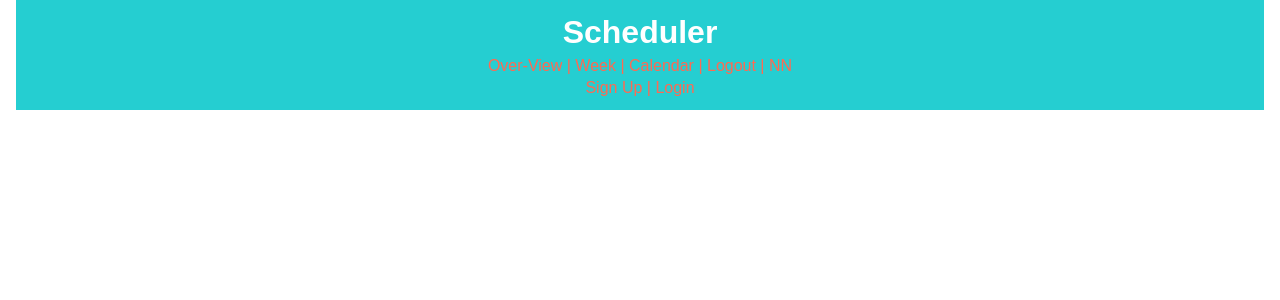
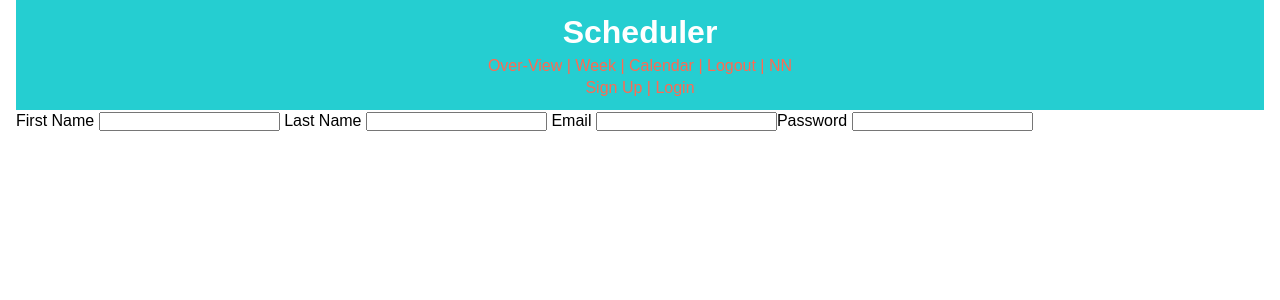
Before and after one commit to VanVDC/DC-Notebook, a React (Create React App) app: page /signup in a window 1280 px wide. Shown: the top 300 px of the page. Built offline with nearby package versions, Linux system fonts and the light colour scheme; no server answers; the HTML template or start-up script is replaced by a standard one.

Commit message:
Created teh signin and sign up form.

```diff
--- a/src/App.js
+++ b/src/App.js
@@ -4,8 +4,11 @@ import Todos from './components/projects/Todos';
 import Header from './components/layout/Header';
 import AddTodo from './components/projects/AddTodo';
 import Week from './components/pages/Week';
+import SignUp from './components/auth/SignUp';
+import SignIn from './components/auth/SignIn';
 import './App.css';
 import axios from 'axios';
+
 
 class App extends Component {
   state={
@@ -57,6 +60,8 @@ class App extends Component {
               </React.Fragment>
             )}/>
             <Route path="/week" component={Week}/>
+            <Route path="/signup" component={SignUp}/>
+            <Route path="/signin" component={SignIn}/>
 
 
           </div>
--- a/src/components/auth/SignIn.jsx
+++ b/src/components/auth/SignIn.jsx
@@ -0,0 +1,18 @@
+import React from 'react'
+
+function SignIn() {
+  return (
+    <React.Fragment>
+      <form action="signIn">
+          <label htmlFor="">Email</label> {" "}
+          <input type="text"/>{" "}
+          <label htmlFor="">Password</label>{" "}
+          <input type="text"/>
+
+      </form>
+    </React.Fragment>
+
+  )
+}
+
+export default SignIn;
--- /dev/null
+++ b/src/components/auth/SignUp.jsx
@@ -0,0 +1,23 @@
+import React from 'react'
+
+function SignUp() {
+  return (
+    <React.Fragment>
+      <form action="signUp">
+          <label htmlFor="">First Name</label> {" "}
+          <input type="text"/>{" "}
+          <label htmlFor="">Last Name</label>{" "}
+          <input type="text"/>{" "}
+          <label htmlFor="">Email</label>{" "}
+          <input type="text"/>
+          <label htmlFor="">Password</label>{" "}
+          <input type="text"/>
+
+
+      </form>
+    </React.Fragment>
+
+  )
+}
+
+export default SignUp;
--- a/src/components/layout/SignedInLink.jsx
+++ b/src/components/layout/SignedInLink.jsx
@@ -7,7 +7,7 @@ function SignedInLink() {
       <Link style={linkStyle} to= "/">Over-View</Link> | {" "}
       <Link style={linkStyle} to= "/week">Week</Link> | {" "}
       <Link style={linkStyle} to= "/calendar">Calendar</Link> | {" "}
-      <Link style={linkStyle} to= "/">Logout</Link> | {" "}
+      <Link style={linkStyle} to= "/logut">Logout</Link> | {" "}
       <Link style={linkStyle} to= "/">NN</Link>
     </ul>
   )
--- a/src/components/layout/SignedOutLink.jsx
+++ b/src/components/layout/SignedOutLink.jsx
@@ -4,8 +4,8 @@ import {NavLink, Link} from 'react-router-dom';
 function SignedOutLink() {
   return (
     <ul className="right">
-    <Link style={linkStyle} to= "/">Sign Up</Link> | {" "}
-    <Link style={linkStyle} to= "/">Login</Link>
+    <Link style={linkStyle} to= "/signup">Sign Up</Link> | {" "}
+    <Link style={linkStyle} to= "/signin">Login</Link>
   </ul>
   )
 }
```
Also changed, not shown: src/components/auth/SingUp.jsx (deleted).
